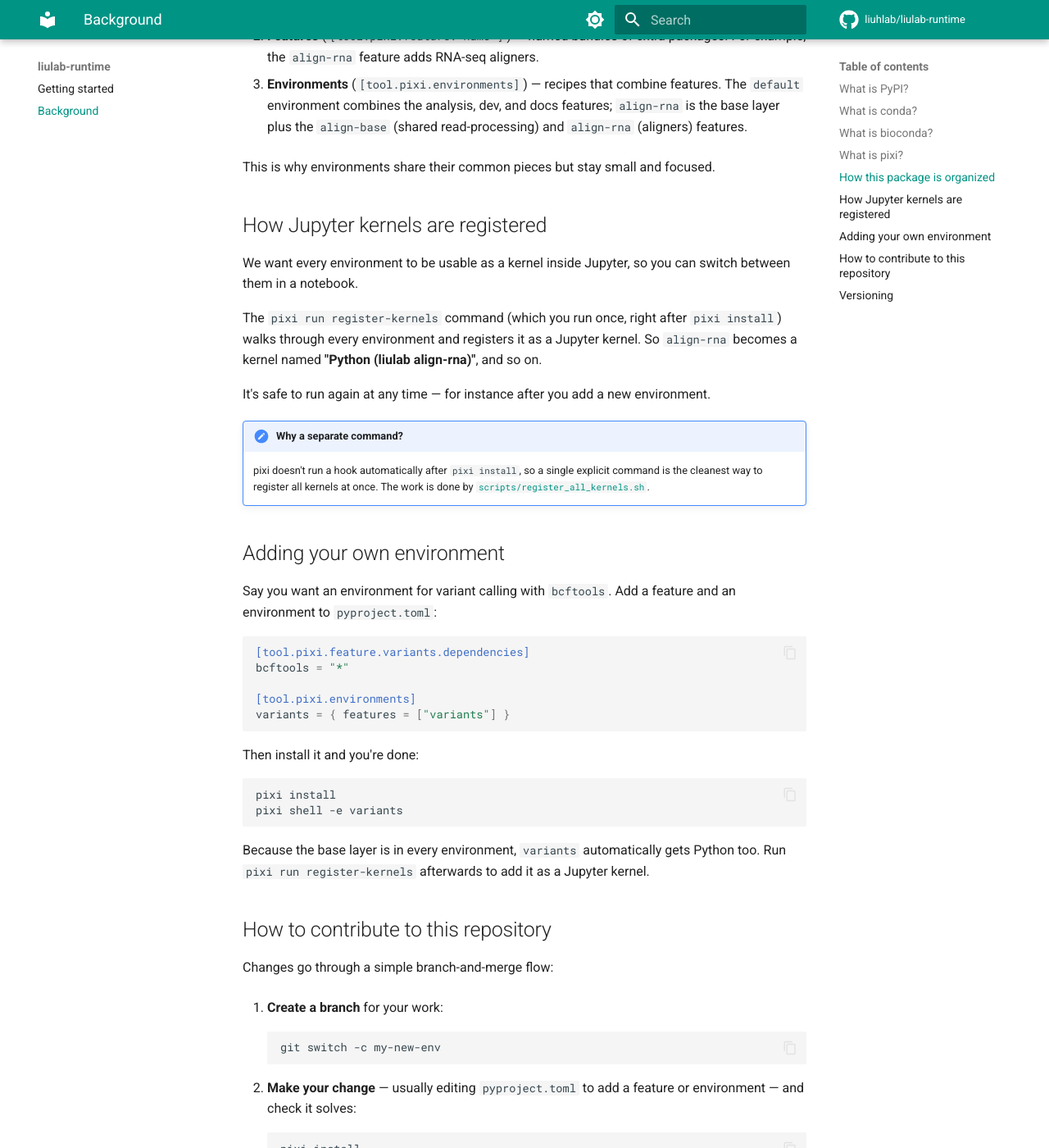
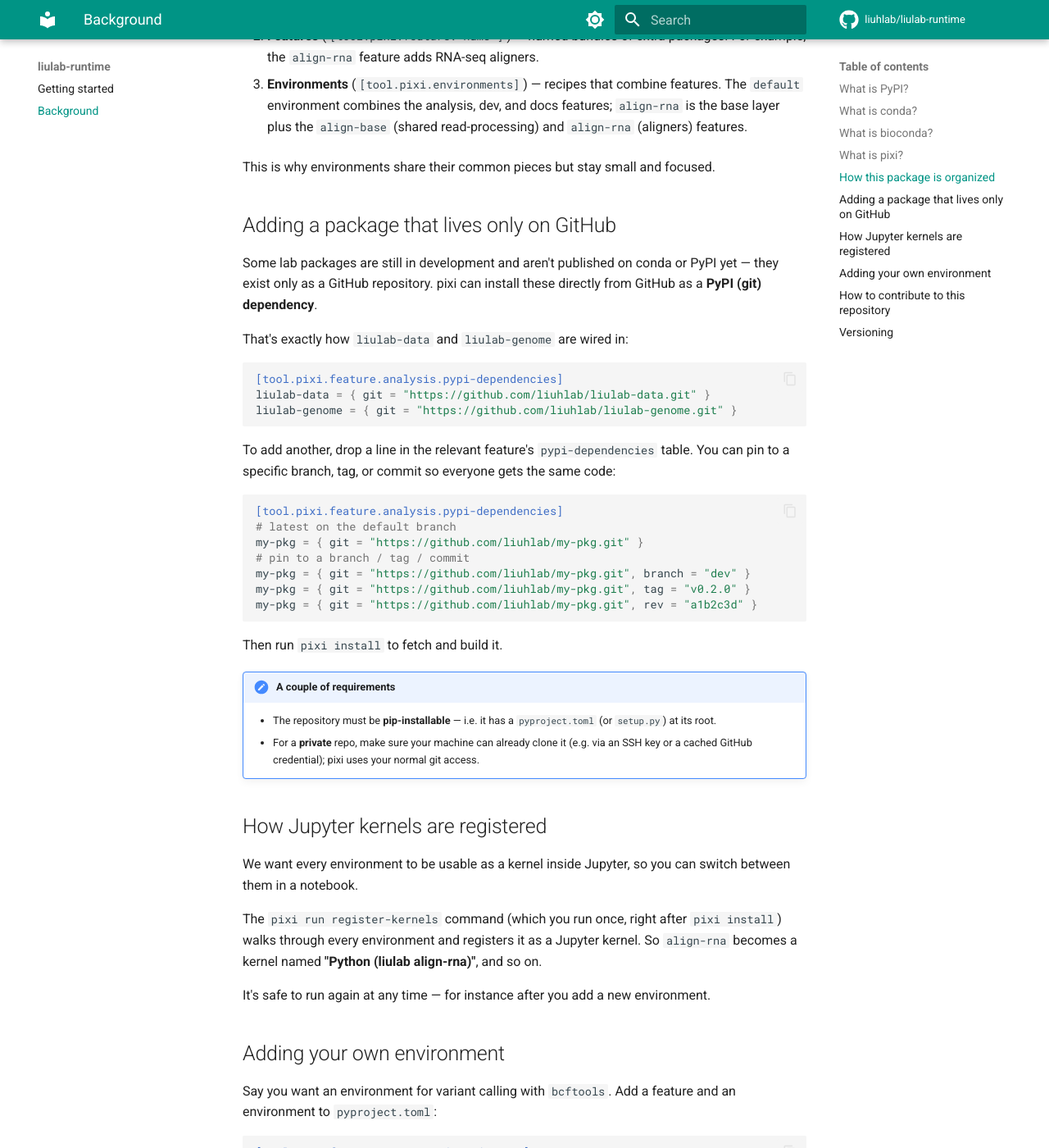
Before and after one commit to liuhlab/liulab-runtime, an MkDocs documentation site: the page built from docs/background.md, in a window 1280 px wide and 1400 px high, scrolled down 1760 px. Shown: the whole window at 82% size. Built offline with MkDocs 1.6.1 and Material for MkDocs 9.7.7, drawn with Linux system fonts in a browser that asks for light colours; comment, search, counter and statistics services are not loaded.

Commit message:
docs: explain installing GitHub-only packages via pixi git deps
Resolve the remaining TODO in background.md with a section on adding a
package that lives only on GitHub (PyPI git dependency), using the lab
packages as the worked example.

Co-Authored-By: Claude Opus 4.8 (1M context) <noreply@anthropic.com>

````diff
--- a/docs/background.md
+++ b/docs/background.md
@@ -84,6 +84,45 @@ Everything is declared in `pyproject.toml`, in three layers:
 This is why environments share their common pieces but stay small and
 focused.
 
+## Adding a package that lives only on GitHub
+
+Some lab packages are still in development and aren't published on conda
+or PyPI yet — they exist only as a GitHub repository. pixi can install
+these directly from GitHub as a **PyPI (git) dependency**.
+
+That's exactly how `liulab-data` and `liulab-genome` are wired in:
+
+```toml
+[tool.pixi.feature.analysis.pypi-dependencies]
+liulab-data = { git = "https://github.com/liuhlab/liulab-data.git" }
+liulab-genome = { git = "https://github.com/liuhlab/liulab-genome.git" }
+```
+
+To add another, drop a line in the relevant feature's
+`pypi-dependencies` table. You can pin to a specific branch, tag, or
+commit so everyone gets the same code:
+
+```toml
+[tool.pixi.feature.analysis.pypi-dependencies]
+# latest on the default branch
+my-pkg = { git = "https://github.com/liuhlab/my-pkg.git" }
+# pin to a branch / tag / commit
+my-pkg = { git = "https://github.com/liuhlab/my-pkg.git", branch = "dev" }
+my-pkg = { git = "https://github.com/liuhlab/my-pkg.git", tag = "v0.2.0" }
+my-pkg = { git = "https://github.com/liuhlab/my-pkg.git", rev = "a1b2c3d" }
+```
+
+Then run `pixi install` to fetch and build it.
+
+!!! note "A couple of requirements"
+    - The repository must be **pip-installable** — i.e. it has a
+      `pyproject.toml` (or `setup.py`) at its root.
+    - For a **private** repo, make sure your machine can already clone it
+      (e.g. via an SSH key or a cached GitHub credential); pixi uses your
+      normal git access.
+
+
+
 ## How Jupyter kernels are registered
 
 We want every environment to be usable as a kernel inside Jupyter, so you
@@ -96,12 +135,6 @@ align-rna)"**, and so on.
 
 It's safe to run again at any time — for instance after you add a new
 environment.
-
-!!! note "Why a separate command?"
-    pixi doesn't run a hook automatically after `pixi install`, so a
-    single explicit command is the cleanest way to register all kernels
-    at once. The work is done by
-    [`scripts/register_all_kernels.sh`](https://github.com/liuhlab/liulab-runtime/blob/main/scripts/register_all_kernels.sh).
 
 ## Adding your own environment
 
````
Also changed, not shown: docs/index.md (+3 -16 lines).
